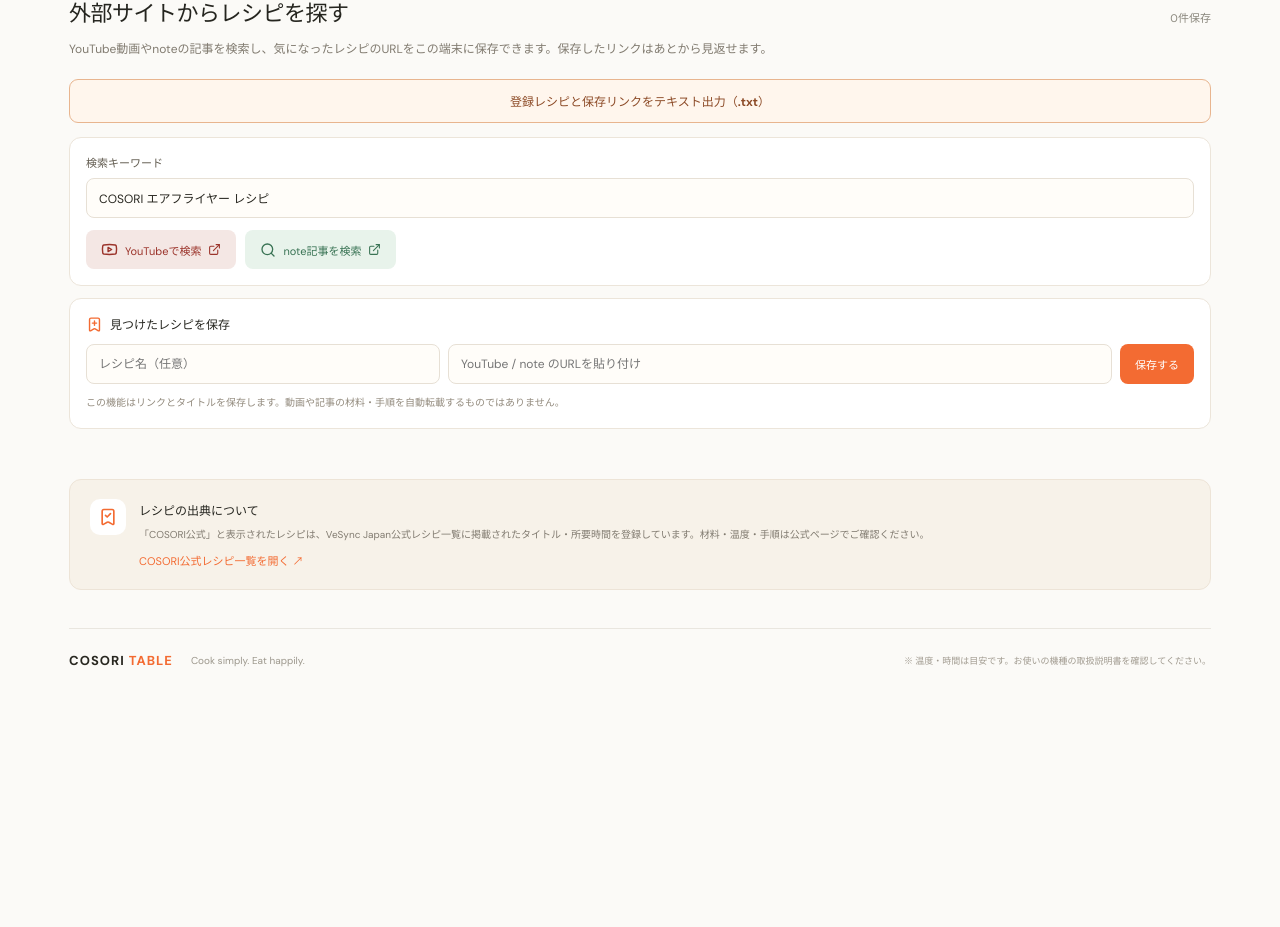
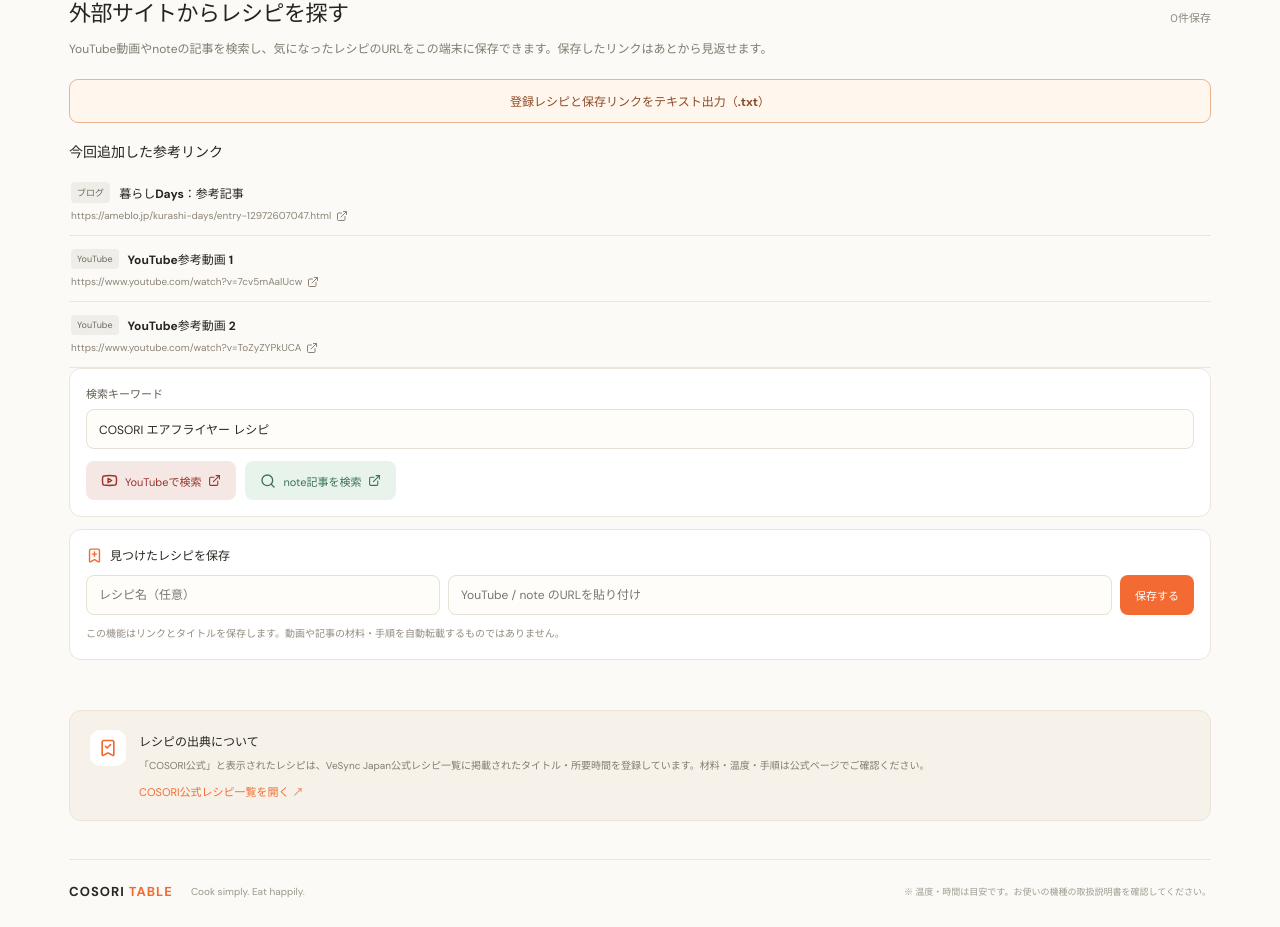
Before and after one commit to 11ariki19-ctrl/cosori-recipe-finder, a React (Vite) app in the folder cosori-recipe-finder/: page / in a window 1280 px wide. Shown: the part 5049-5976 px from the top of the page. Before the commit the page ends 5745 px from the top, so only its background shows below. Built offline with nearby package versions, Linux system fonts and the light colour scheme.

Commit message:
Show provided blog and YouTube references in app

```diff
--- a/cosori-recipe-finder/src/ExternalSources.tsx
+++ b/cosori-recipe-finder/src/ExternalSources.tsx
@@ -4,6 +4,12 @@
 import type { Recipe } from './recipes'
 
 type SavedSource = { id: string; title: string; url: string; type: 'YouTube' | 'note' | 'その他'; savedAt: string }
+
+const CURATED_REFERENCES = [
+  { title: '暮らしDays：参考記事', url: 'https://ameblo.jp/kurashi-days/entry-12972607047.html', type: 'ブログ' },
+  { title: 'YouTube参考動画 1', url: 'https://www.youtube.com/watch?v=7cv5mAaIUcw', type: 'YouTube' },
+  { title: 'YouTube参考動画 2', url: 'https://www.youtube.com/watch?v=ToZyZYPkUCA', type: 'YouTube' },
+]
 
 const STORAGE_KEY = 'cosori-external-sources'
 
@@ -82,6 +88,7 @@
     <div className="external-heading"><div><span className="eyebrow orange">DISCOVER MORE RECIPES</span><h2>外部サイトからレシピを探す</h2></div><span className="external-count">{sources.length}件保存</span></div>
     <p className="external-intro">YouTube動画やnoteの記事を検索し、気になったレシピのURLをこの端末に保存できます。保存したリンクはあとから見返せます。</p>
     <button className="export-text-button" onClick={exportText}>登録レシピと保存リンクをテキスト出力（.txt）</button>
+    <div className="saved-sources"><h3>今回追加した参考リンク</h3>{CURATED_REFERENCES.map(item => <article className="saved-source" key={item.url}><div><span className="source-tag source-tag-other">{item.type}</span><b>{item.title}</b><a href={item.url} target="_blank" rel="noreferrer">{item.url} <ExternalLink size={12}/></a></div></article>)}</div>
     <div className="external-search">
       <label htmlFor="external-term">検索キーワード</label>
       <input id="external-term" value={term} onChange={e => setTerm(e.target.value)} onKeyDown={e => { if (e.key === 'Enter') searchUrl('youtube') }} placeholder="例：COSORI 鶏むね肉、ノンフライヤー お菓子" />
```
